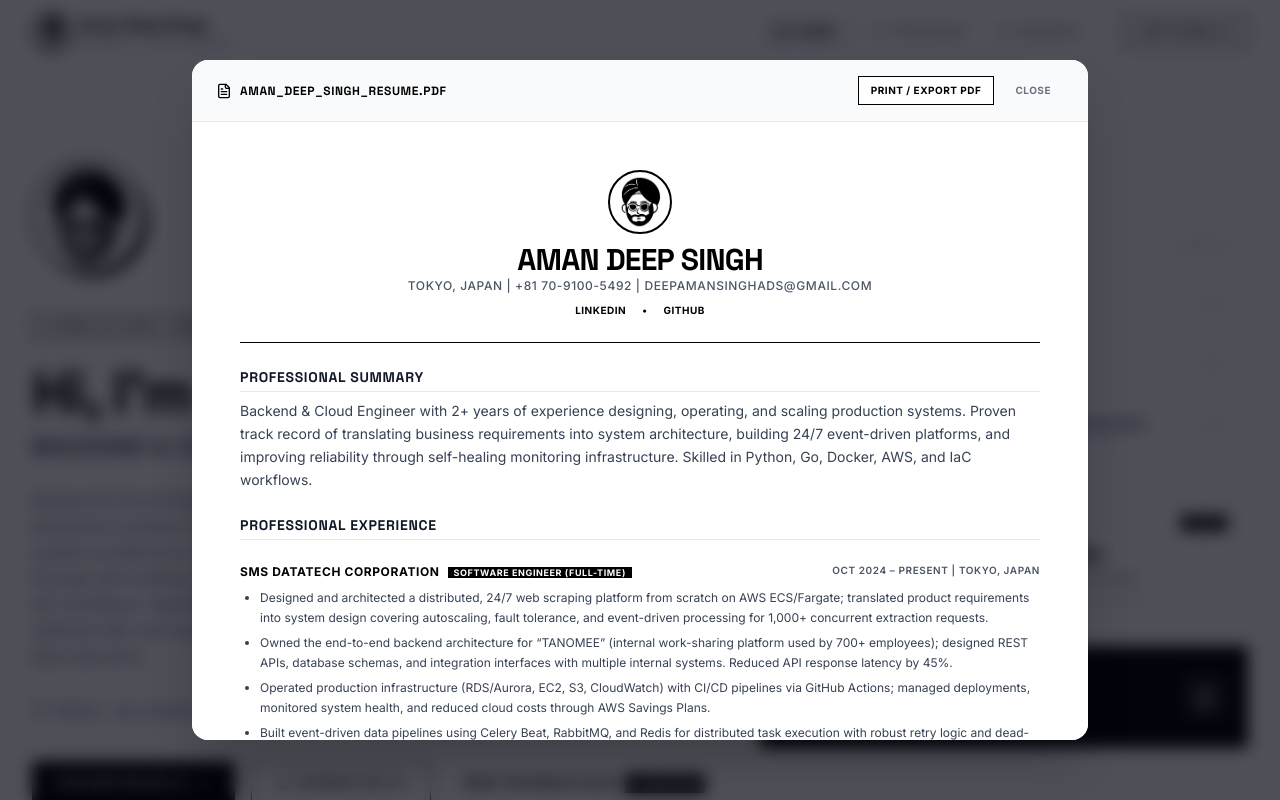
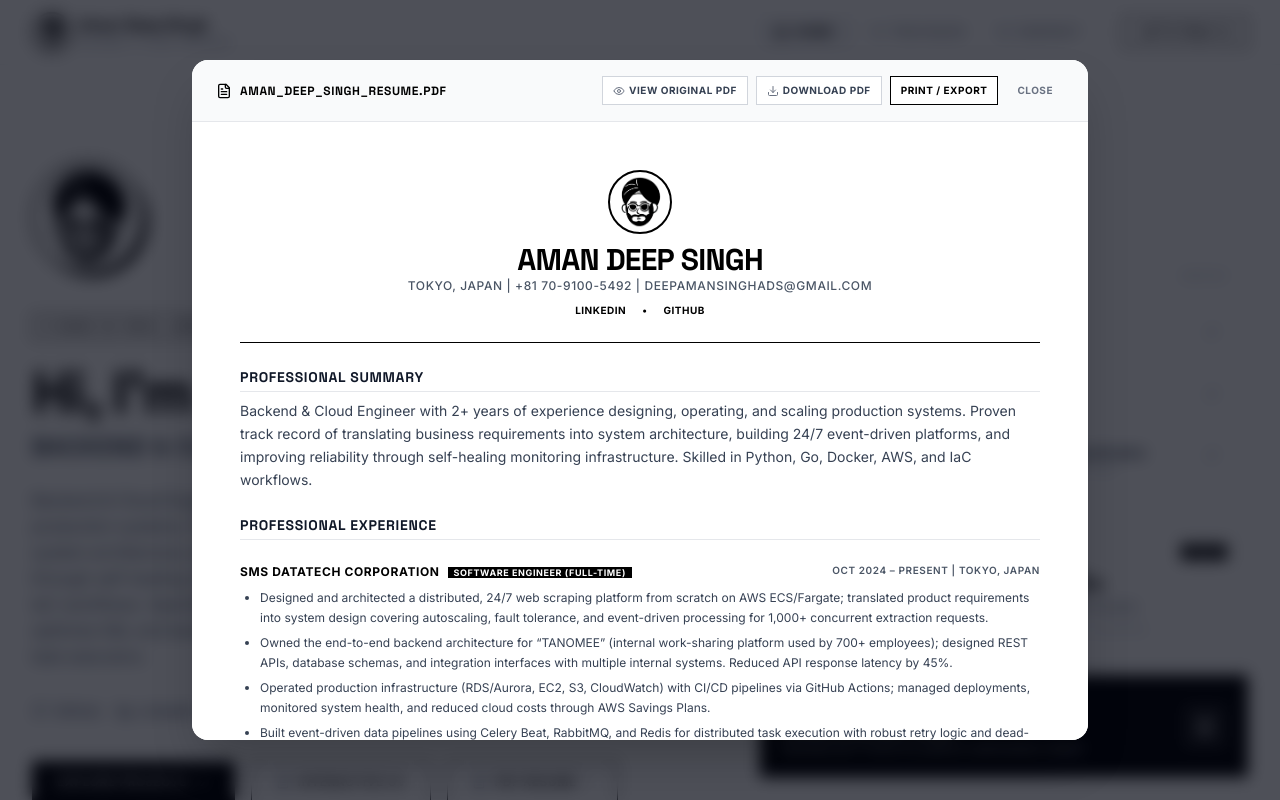
Before and after one commit to deep-astaad/portfolio, a React (Vite) app: page / in a window 1280 px wide. Both pictures are taken after a click on the button "INTERACTIVE CV". Shown: the top 800 px of the page. Built offline with nearby package versions, Linux system fonts and the light colour scheme.

Commit message:
feat: add PDF resume download options
Introduced a dropdown menu in the Hero section to allow users to view or download the PDF version of the resume.

```diff
--- a/src/components/Hero.tsx
+++ b/src/components/Hero.tsx
@@ -4,10 +4,11 @@
  */
 
 import React, { useState } from "react";
-import { Github, Linkedin, Mail, MapPin, Award, FileText, ExternalLink, ChevronRight, CheckCircle, Code, Trophy } from "lucide-react";
+import { Github, Linkedin, Mail, MapPin, Award, FileText, ExternalLink, ChevronRight, CheckCircle, Code, Trophy, Eye, Download } from "lucide-react";
 import { motion, AnimatePresence } from "motion/react";
 import { PERSONAL_INFO, CERTIFICATIONS, SKILL_CATEGORIES } from "../data";
 import Avatar from "./Avatar";
+import resumePdf from "../resume.pdf";
 
 interface HeroProps {
   setActiveTab: (tab: "home" | "blog" | "contact") => void;
@@ -15,6 +16,7 @@ interface HeroProps {
 
 export default function Hero({ setActiveTab }: HeroProps) {
   const [showResume, setShowResume] = useState(false);
+  const [showPdfDropdown, setShowPdfDropdown] = useState(false);
 
   return (
     <section className="relative overflow-hidden py-16 lg:py-24" id="hero-section">
@@ -149,6 +151,47 @@ export default function Hero({ setActiveTab }: HeroProps) {
                 <FileText size={14} className="text-gray-500" />
                 <span>Interactive CV</span>
               </button>
+
+              <div className="relative inline-block text-left" id="pdf-resume-dropdown-container">
+                <button
+                  onClick={() => setShowPdfDropdown(!showPdfDropdown)}
+                  id="cta-pdf-resume"
+                  className="inline-flex items-center justify-center space-x-2 border border-black bg-white px-6 py-3 font-sans text-xs font-semibold uppercase tracking-wider text-black transition-all hover:bg-black hover:text-white group duration-200"
+                >
+                  <FileText size={14} className="text-gray-500 group-hover:text-white" />
+                  <span>PDF Resume</span>
+                  <span className="text-[8px] text-gray-500 group-hover:text-white transition-colors">▼</span>
+                </button>
+                {showPdfDropdown && (
+                  <>
+                    <div
+                      className="fixed inset-0 z-10"
+                      onClick={() => setShowPdfDropdown(false)}
+                    />
+                    <div className="absolute left-0 mt-2 w-48 bg-white border border-black shadow-lg z-20 font-sans">
+                      <a
+                        href={resumePdf}
+                        target="_blank"
+                        rel="noreferrer"
+                        onClick={() => setShowPdfDropdown(false)}
+                        className="flex items-center space-x-2 px-4 py-3 text-xs text-black hover:bg-gray-100 transition-colors border-b border-gray-100"
+                      >
+                        <Eye size={14} className="text-gray-500" />
+                        <span>View PDF in Browser</span>
+                      </a>
+                      <a
+                        href={resumePdf}
+                        download="Aman_Deep_Singh_Resume.pdf"
+                        onClick={() => setShowPdfDropdown(false)}
+                        className="flex items-center space-x-2 px-4 py-3 text-xs text-black hover:bg-gray-100 transition-colors"
+                      >
+                        <Download size={14} className="text-gray-500" />
+                        <span>Download PDF File</span>
+                      </a>
+                    </div>
+                  </>
+                )}
+              </div>
 
               <button
                 onClick={() => setActiveTab("blog")}
@@ -285,12 +328,29 @@ export default function Hero({ setActiveTab }: HeroProps) {
                     </span>
                   )}
                 </div>
-                <div className="flex items-center space-x-2 justify-end">
+                <div className="flex items-center space-x-2 justify-end flex-wrap gap-y-1.5">
                   {typeof window !== "undefined" && window.self !== window.top && (
                     <span className="inline-block md:hidden text-[8px] font-mono text-amber-800 text-right mr-1">
                       💡 Open in new tab to print
                     </span>
                   )}
+                  <a
+                    href={resumePdf}
+                    target="_blank"
+                    rel="noreferrer"
+                    className="inline-flex items-center space-x-1 px-2.5 py-1.5 border border-gray-300 bg-white text-[10px] uppercase tracking-wider font-bold text-gray-700 hover:text-black hover:border-black transition-colors duration-150 cursor-pointer"
+                  >
+                    <Eye size={12} className="text-gray-500" />
+                    <span>View Original PDF</span>
+                  </a>
+                  <a
+                    href={resumePdf}
+                    download="Aman_Deep_Singh_Resume.pdf"
+                    className="inline-flex items-center space-x-1 px-2.5 py-1.5 border border-gray-300 bg-white text-[10px] uppercase tracking-wider font-bold text-gray-700 hover:text-black hover:border-black transition-colors duration-150 cursor-pointer"
+                  >
+                    <Download size={12} className="text-gray-500" />
+                    <span>Download PDF</span>
+                  </a>
                   <button
                     onClick={() => {
                       try {
@@ -299,13 +359,13 @@ export default function Hero({ setActiveTab }: HeroProps) {
                         console.error("Print failed", e);
                       }
                     }}
-                    className="px-3 py-1.5 border border-black bg-white text-[10px] uppercase tracking-wider font-bold text-black hover:bg-black hover:text-white transition-colors duration-150 cursor-pointer"
+                    className="inline-flex items-center space-x-1 px-2.5 py-1.5 border border-black bg-white text-[10px] uppercase tracking-wider font-bold text-black hover:bg-black hover:text-white transition-colors duration-150 cursor-pointer"
                   >
-                    Print / Export PDF
+                    <span>Print / Export</span>
                   </button>
                   <button
                     onClick={() => setShowResume(false)}
-                    className="px-3 py-1.5 border border-transparent text-[10px] uppercase tracking-wider font-bold text-gray-500 hover:text-black transition-colors cursor-pointer"
+                    className="px-2.5 py-1.5 border border-transparent text-[10px] uppercase tracking-wider font-bold text-gray-500 hover:text-black transition-colors cursor-pointer"
                   >
                     Close
                   </button>
```
Also changed, not shown: 1 other file (tests, documents, lock files or other folders).
